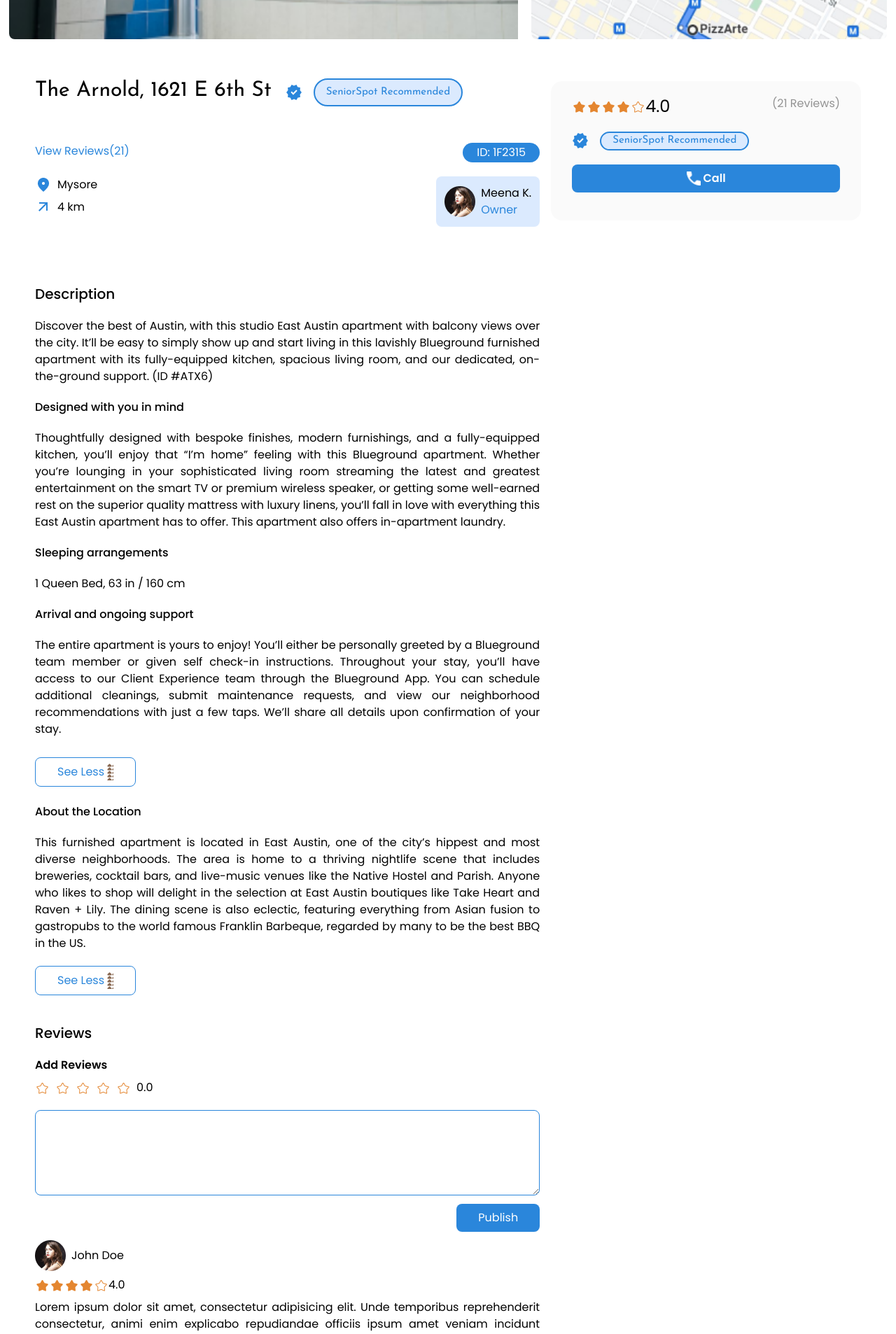
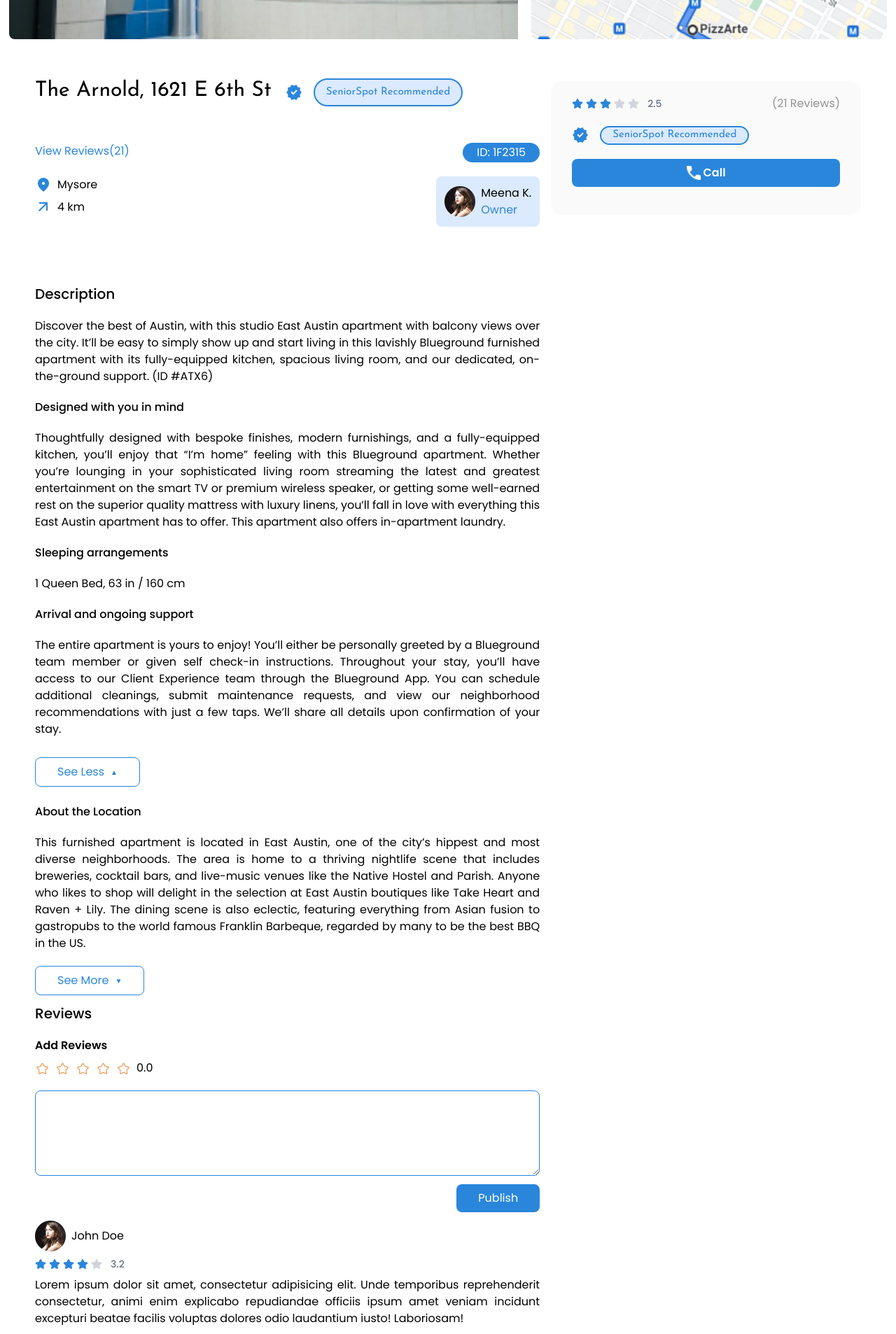
Before and after one commit to sudeepk11/ad1tage, a Next.js app: page /service-details/1 in a window 1280 px wide. Shown: the part 480-2386 px from the top of the page at 70% size. Built offline with nearby package versions, Linux system fonts and the light colour scheme.

Commit message:
style: Updated rating component and minor fixes

```diff
--- a/app/globals.css
+++ b/app/globals.css
@@ -184,6 +184,29 @@ div .react-calendar--selectRange {
   background-color: #e6e6e6 !important;
 }
 
+.arrow-left:before {
+  content: "\25c4";
+  padding-right: 0.5em;
+}
+
+.arrow-right:after {
+  content: "\25ba";
+  padding-left: 0.5em;
+}
+
+.arrow-down:after {
+  content: "\25bc";
+  padding-left: 0.5em;
+  margin: auto 0;
+  font-size: 10px;
+}
+
+.arrow-up:after {
+  content: "\25b2";
+  padding-left: 0.5em;
+  margin: auto 0;
+  font-size: 10px;
+}
 /* For Webkit-based browsers (Chrome, Safari and Opera) */
 .scrollbar-hide::-webkit-scrollbar {
   display: none;
--- a/components/Common/Rating.tsx
+++ b/components/Common/Rating.tsx
@@ -1,15 +1,30 @@
-import React from 'react'
+import React from "react";
 
-const Rating = () => {
+const Rating = ({ rating, hideRating = false }) => {
   return (
     <div className="flex items-center">
-            <svg aria-hidden="true" className="w-5 h-5 text-[#E48630]" fill="currentColor" viewBox="0 0 20 20" xmlns="http://www.w3.org/2000/svg"><title>First star</title><path d="M9.049 2.927c.3-.921 1.603-.921 1.902 0l1.07 3.292a1 1 0 00.95.69h3.462c.969 0 1.371 1.24.588 1.81l-2.8 2.034a1 1 0 00-.364 1.118l1.07 3.292c.3.921-.755 1.688-1.54 1.118l-2.8-2.034a1 1 0 00-1.175 0l-2.8 2.034c-.784.57-1.838-.197-1.539-1.118l1.07-3.292a1 1 0 00-.364-1.118L2.98 8.72c-.783-.57-.38-1.81.588-1.81h3.461a1 1 0 00.951-.69l1.07-3.292z"></path></svg>
-            <svg aria-hidden="true" className="w-5 h-5 text-[#E48630]" fill="currentColor" viewBox="0 0 20 20" xmlns="http://www.w3.org/2000/svg"><title>Second star</title><path d="M9.049 2.927c.3-.921 1.603-.921 1.902 0l1.07 3.292a1 1 0 00.95.69h3.462c.969 0 1.371 1.24.588 1.81l-2.8 2.034a1 1 0 00-.364 1.118l1.07 3.292c.3.921-.755 1.688-1.54 1.118l-2.8-2.034a1 1 0 00-1.175 0l-2.8 2.034c-.784.57-1.838-.197-1.539-1.118l1.07-3.292a1 1 0 00-.364-1.118L2.98 8.72c-.783-.57-.38-1.81.588-1.81h3.461a1 1 0 00.951-.69l1.07-3.292z"></path></svg>
-            <svg aria-hidden="true" className="w-5 h-5 text-[#E48630]" fill="currentColor" viewBox="0 0 20 20" xmlns="http://www.w3.org/2000/svg"><title>Third star</title><path d="M9.049 2.927c.3-.921 1.603-.921 1.902 0l1.07 3.292a1 1 0 00.95.69h3.462c.969 0 1.371 1.24.588 1.81l-2.8 2.034a1 1 0 00-.364 1.118l1.07 3.292c.3.921-.755 1.688-1.54 1.118l-2.8-2.034a1 1 0 00-1.175 0l-2.8 2.034c-.784.57-1.838-.197-1.539-1.118l1.07-3.292a1 1 0 00-.364-1.118L2.98 8.72c-.783-.57-.38-1.81.588-1.81h3.461a1 1 0 00.951-.69l1.07-3.292z"></path></svg>
-            <svg aria-hidden="true" className="w-5 h-5 text-[#E48630]" fill="currentColor" viewBox="0 0 20 20" xmlns="http://www.w3.org/2000/svg"><title>Fourth star</title><path d="M9.049 2.927c.3-.921 1.603-.921 1.902 0l1.07 3.292a1 1 0 00.95.69h3.462c.969 0 1.371 1.24.588 1.81l-2.8 2.034a1 1 0 00-.364 1.118l1.07 3.292c.3.921-.755 1.688-1.54 1.118l-2.8-2.034a1 1 0 00-1.175 0l-2.8 2.034c-.784.57-1.838-.197-1.539-1.118l1.07-3.292a1 1 0 00-.364-1.118L2.98 8.72c-.783-.57-.38-1.81.588-1.81h3.461a1 1 0 00.951-.69l1.07-3.292z"></path></svg>
-            <svg aria-hidden="true" className="w-5 h-5 text-gray-300 " fill="currentColor" viewBox="0 0 20 20" xmlns="http://www.w3.org/2000/svg"><title>Fifth star</title><path d="M9.049 2.927c.3-.921 1.603-.921 1.902 0l1.07 3.292a1 1 0 00.95.69h3.462c.969 0 1.371 1.24.588 1.81l-2.8 2.034a1 1 0 00-.364 1.118l1.07 3.292c.3.921-.755 1.688-1.54 1.118l-2.8-2.034a1 1 0 00-1.175 0l-2.8 2.034c-.784.57-1.838-.197-1.539-1.118l1.07-3.292a1 1 0 00-.364-1.118L2.98 8.72c-.783-.57-.38-1.81.588-1.81h3.461a1 1 0 00.951-.69l1.07-3.292z"></path></svg>
-        </div>
-  )
-}
+      {Array.from(Array(5), (e, i) => {
+        return (
+          <svg
+            className={`w-4 h-4 mr-1 ${
+              rating >= i ? "text-primary " : "text-gray-300 dark:text-gray-500"
+            }`}
+            aria-hidden="true"
+            xmlns="http://www.w3.org/2000/svg"
+            fill="currentColor"
+            viewBox="0 0 22 20"
+          >
+            <path d="M20.924 7.625a1.523 1.523 0 0 0-1.238-1.044l-5.051-.734-2.259-4.577a1.534 1.534 0 0 0-2.752 0L7.365 5.847l-5.051.734A1.535 1.535 0 0 0 1.463 9.2l3.656 3.563-.863 5.031a1.532 1.532 0 0 0 2.226 1.616L11 17.033l4.518 2.375a1.534 1.534 0 0 0 2.226-1.617l-.863-5.03L20.537 9.2a1.523 1.523 0 0 0 .387-1.575Z" />
+          </svg>
+        );
+      })}
+      {!hideRating && (
+        <p className="ml-2 text-sm font-medium text-gray-500 dark:text-gray-400">
+          {rating.toFixed(1)}
+        </p>
+      )}
+    </div>
+  );
+};
 
-export default Rating
+export default Rating;
--- a/components/Hotel/categories.tsx
+++ b/components/Hotel/categories.tsx
@@ -60,7 +60,7 @@ const CategoriesListing = () => {
                 return (
                   <CardWithSlider
                     paraText={" 1 Bed Apartment with Stunning View"}
-                    rating={"5.0"}
+                    rating={"4.3"}
                     id={i}
                     perRoomUserCount={"2 sleeps"}
                     bedCount={"1 Bedroom"}
--- a/components/Hotel/details.tsx
+++ b/components/Hotel/details.tsx
@@ -21,6 +21,7 @@ import { josefin } from "../../utils/utilsFonts";
 import Button from "../Common/Button";
 import CustomModal from "../Common/CustomModal";
 import DatePicker from "../Common/DatePicker";
+import Rating from "../Common/Rating";
 
 var settings = {
   dots: false,
@@ -167,7 +168,7 @@ const PropertyDetails = () => {
 
             <Button
               ButtonText="See Less"
-              ButtonClasses="text-primary border-primary border bg-transparent after:bg-primary-color-arrow-up after:w-[9px]"
+              ButtonClasses="text-primary border-primary border bg-transparent arrow-up"
             />
           </div>
 
@@ -185,8 +186,8 @@ const PropertyDetails = () => {
               to be the best BBQ in the US.
             </p>
             <Button
-              ButtonText="See Less"
-              ButtonClasses="text-primary border-primary border bg-transparent after:bg-primary-color-arrow-up after:w-[9px] w-max mb-10"
+              ButtonText="See More"
+              ButtonClasses="text-primary border-primary border bg-transparent arrow-down w-fit"
             />
           </div>
 
@@ -251,32 +252,7 @@ const PropertyDetails = () => {
                     <p>John Doe</p>
                   </div>
                   <div className="flex my-2">
-                    <Image
-                      src={starImg}
-                      alt=""
-                      className="object-contain mx-[2px]"
-                    />
-                    <Image
-                      src={starImg}
-                      alt=""
-                      className="object-contain mx-[2px]"
-                    />
-                    <Image
-                      src={starImg}
-                      alt=""
-                      className="object-contain mx-[2px]"
-                    />
-                    <Image
-                      src={starImg}
-                      alt=""
-                      className="object-contain mx-[2px]"
-                    />
-                    <Image
-                      src={starOutlineImg}
-                      alt=""
-                      className="object-contain mx-[2px]"
-                    />
-                    <span className="text-md">4.0</span>
+                    <Rating rating={3.2} />
                   </div>
                   <p className="my-2 text-justify">
                     Lorem ipsum dolor sit amet, consectetur adipisicing elit.
@@ -292,18 +268,7 @@ const PropertyDetails = () => {
         </div>
         <div className="w-[38%] bg-[#FAFAFA] rounded-[16px] mt-10 px-[30px] py-[20px] h-max max-lg:w-full md:sticky top-[80px] right-0 md:order-2 order-1">
           <div className="flex justify-between">
-            <div className="flex">
-              <Image src={starImg} alt="" className="object-contain mx-[2px]" />
-              <Image src={starImg} alt="" className="object-contain mx-[2px]" />
-              <Image src={starImg} alt="" className="object-contain mx-[2px]" />
-              <Image src={starImg} alt="" className="object-contain mx-[2px]" />
-              <Image
-                src={starOutlineImg}
-                alt=""
-                className="object-contain mx-[2px]"
-              />
-              <span className="text-2xl">4.0</span>
-            </div>
+            <Rating rating={2.5} />
 
             <div className="text-base text-darkGrey">(21 Reviews) </div>
           </div>
@@ -323,6 +288,7 @@ const PropertyDetails = () => {
           />
         </div>
       </div>
+
       <CustomModal
         isBackground={false}
         showModal={showModal}
--- a/components/LandingPage/HostWithUsBanner.tsx
+++ /dev/null
@@ -1,22 +0,0 @@
-import React from "react";
-import Link from "next/link";
-import { josefin } from "../../utils/utilsFonts";
-import Button from "../Common/Button";
-
-const HostWithUsBanner = () => {
-  return (
-    <div className="bg-banner-image h-[640px] bg-no-repeat bg-right rounded-[16px] relative bg-cover overflow-hidden max-md:h-[730px]">
-      <div className="absolute top-0 left-0 w-full h-full bg-cover bg-host-with-us-banner"></div>
-      <div className="absolute text-white max-w-[586px] top-[50%] left-[75px] -translate-y-1/2 max-md:left-5 max-md:pr-5">
-        <h1 className={`text-[64px] leading-[64px] ${josefin.className}`}>
-        Host With Us
-        </h1>
-        <p className="text-lg mb-[30px]">
-        Tell us about your property and our algorithm will compare your property with the performance of similar rentals under our management.
-        </p>
-      </div>
-    </div>
-  );
-};
-
-export default HostWithUsBanner;
--- a/components/LandingPage/Services.tsx
+++ b/components/LandingPage/Services.tsx
@@ -8,7 +8,7 @@ const Services = ({ title }) => {
     <div className=" py-16 px-[50px] max-lg:px-4 max-lg:py-10  hotel-suggestion">
       <div className="flex gap-2 justify-between">
         <h2
-          className={` ${josefin.className} text-black max-lg:text-[32px] max-lg:leading-[35px] max-md:text-[22px] mb-[30px] font-semibold`}
+          className={` ${josefin.className} text-[32px] text-black max-lg:text-[32px] max-md:text-[22px] max-lg:leading-[35px] mb-[30px] font-semibold`}
         >
           {title}
         </h2>
```
Also changed, not shown: components/Common/CardWithSlider.tsx (+32 -36 lines).
